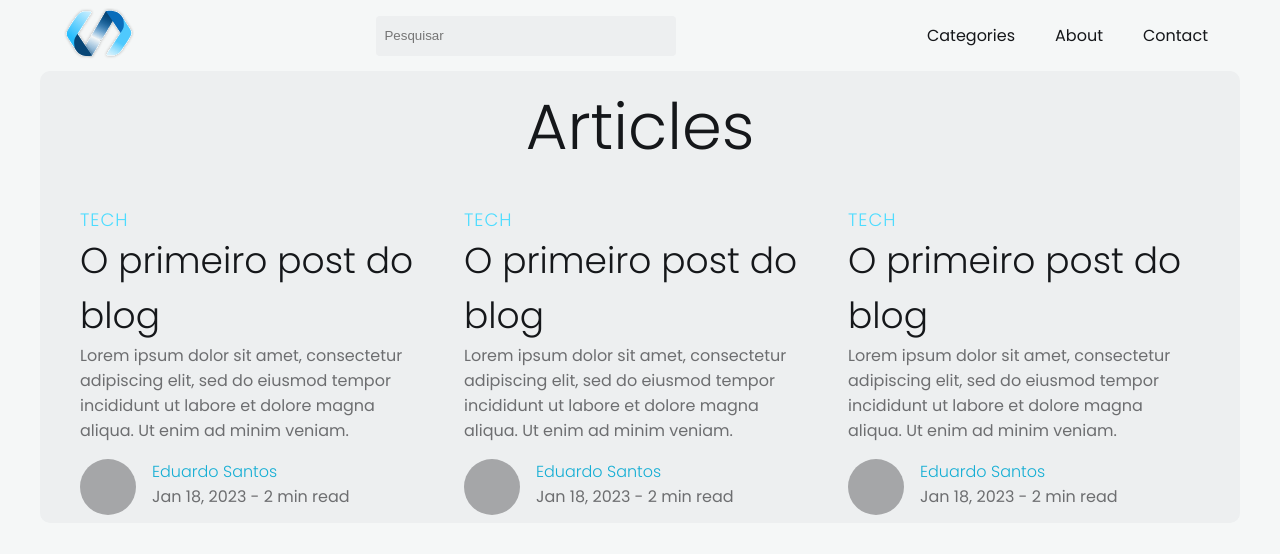
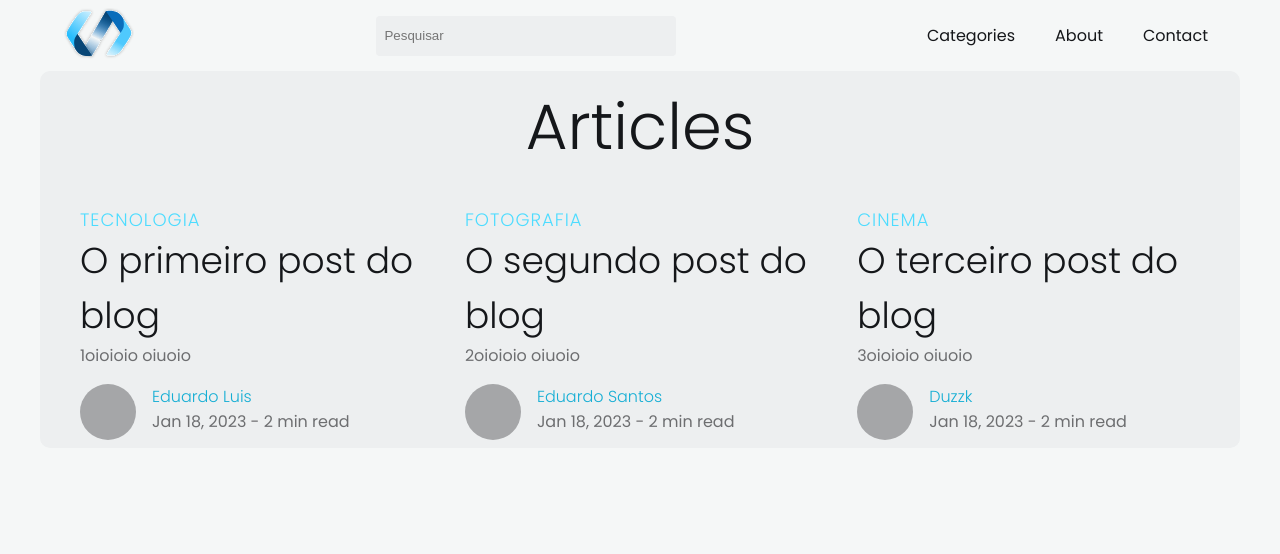
Before and after one commit to duzzk1/blog, a React (Create React App) app: page / in a window 1280 px wide. Shown: the top 554 px of the page. Built offline with nearby package versions, Linux system fonts and the light colour scheme.

Commit message:
Learning about PROPS

```diff
--- a/src/components/Articles/index.js
+++ b/src/components/Articles/index.js
@@ -1,13 +1,33 @@
 import Posts from "../Posts";
 
 const Article = () => {
+  // Create a requisition for an API.
+
   return (
     <section className="container">
       <h1 className="tac">Articles</h1>
       <div className="container-posts mt-4">
-        <Posts />
-        <Posts />
-        <Posts />
+        <Posts
+          subtitle="tecnologia"
+          title="O primeiro post do blog"
+          creatorName="Eduardo Luis"
+        >
+          1oioioio oiuoio
+        </Posts>
+        <Posts
+          subtitle="fotografia"
+          title="O segundo post do blog"
+          creatorName="Eduardo Santos"
+        >
+          2oioioio oiuoio
+        </Posts>
+        <Posts
+          subtitle="cinema"
+          title="O terceiro post do blog"
+          creatorName="Duzzk"
+        >
+          3oioioio oiuoio
+        </Posts>
       </div>
     </section>
   );
--- a/src/components/Posts/index.js
+++ b/src/components/Posts/index.js
@@ -1,18 +1,14 @@
-const Posts = () => {
+const Posts = (props) => {
   return (
     <div className="post mx-2">
       <div className="img-posts"></div>
-      <h5>Tech</h5>
-      <h3>O primeiro post do blog</h3>
-      <p>
-        Lorem ipsum dolor sit amet, consectetur adipiscing elit, sed do eiusmod
-        tempor incididunt ut labore et dolore magna aliqua. Ut enim ad minim
-        veniam.
-      </p>
+      <h5>{props.subtitle}</h5>
+      <h3>{props.title}</h3>
+      <p>{props.children}</p>
       <div className="flex pt-2">
         <div className="img-profile"></div>
         <div className="desc-profile  ml-2">
-          <h6 className="color-blue">Eduardo Santos</h6>
+          <h6 className="color-blue">{props.creatorName}</h6>
           <p>Jan 18, 2023 - 2 min read</p>
         </div>
       </div>
```
